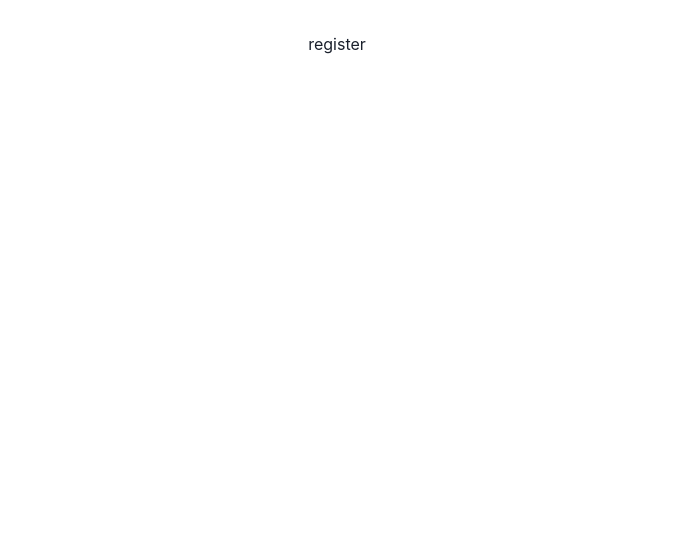
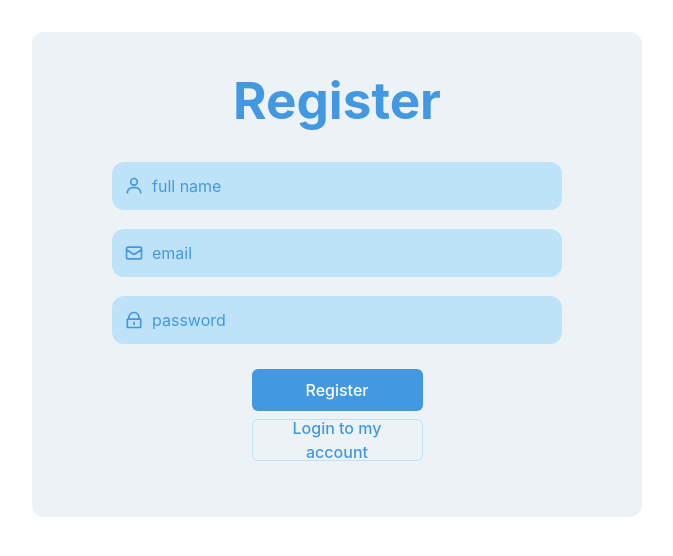
Before and after one commit to Zvki1/coscape_twentythirty_team, a React (Vite) app in the folder landing_page/: page /register in a window 1280 px wide. Shown: the top 556 px of the page, without its empty margins (303-976 px from the left). Built offline with nearby package versions, Linux system fonts and the light colour scheme.

Commit message:
register page

```diff
--- a/landing_page/src/App.jsx
+++ b/landing_page/src/App.jsx
@@ -1,8 +1,8 @@
 import './App.css'
 import { BrowserRouter as Router, Routes, Route } from 'react-router-dom';
+import Login from './pages/auth/logi';
+import Register from './pages/auth/register';
 
-import Login from './pages/auth/login';
-import Register from './pages/auth/register';
 
 function App() {
   return (
--- a/landing_page/src/pages/auth/login.jsx
+++ b/landing_page/src/pages/auth/logi.jsx
@@ -1,6 +1,4 @@
 import { HiOutlineMail } from "react-icons/hi";
-import { BiUser } from "react-icons/bi";
-
 import { RiLockLine } from "react-icons/ri";
 import { useState } from "react";
 import api from "../../api";
@@ -9,11 +7,10 @@ import api from "../../api";
 function Login() {
     const [user,setUser] = useState({
         email:"",
-        password:"",
-        name:""
+        password:""
     })
     const handleLogin=async()=>{
-        if(user.email && user.password && user.name){
+        if(user.email && user.password){
             console.log(user)
             const response = await api.post('/login', user)
             console.log(response)
@@ -22,25 +19,9 @@ function Login() {
   return (
     <div className="flex justify-center items-center py-10 px-20 text-main-blue bg-grayblue rounded-xl">
       <div>
-        <h1 className="font-bold mb-6">Register</h1>
+        <h1 className="font-bold mb-6">Login</h1>
         <div>
           <form>
-            <div className="relative w-[450px] h-[67px] flex items-center ">
-              <input
-                type="text"
-                required
-                placeholder="full name"
-                className="placeholder-main-blue flex-grow text-main-blue px-10 p-3 gap-2 bg-secondary-blue rounded-[12px]"
-                value={user.name}
-                onChange={(e)=>setUser({...user,name:e.target.value})}
-              />
-              <BiUser
-                className="absolute left-3 top-1/2 transform -translate-y-1/2"
-                size={20}
-                color="#4299E1"
-              />
-            </div>
-
             <div className="relative w-[450px] h-[67px] flex items-center ">
               <input
                 type="text"
@@ -74,11 +55,7 @@ function Login() {
           </form>
           <div className="flex flex-col py-4 gap-2 justify-center items-center">
             <button onClick={handleLogin} className="w-[171px] h-[42px] text-white  flex justify-center items-center p-2 gap-2 bg-[#4299E1] rounded-[6px]">
-              Login
-            </button>
-
-            <button className="w-[171px] h-[42px] flex justify-center items-center p-2 gap-2 border border-secondary-blue rounded-[6px]">
-              Login to my account
+              Register
             </button>
           </div>
         </div>
--- a/landing_page/src/pages/auth/register.jsx
+++ b/landing_page/src/pages/auth/register.jsx
@@ -1,6 +1,89 @@
-function Register(){
-    return (
-        <div>register</div>
-    )
+import { HiOutlineMail } from "react-icons/hi";
+import { BiUser } from "react-icons/bi";
+
+import { RiLockLine } from "react-icons/ri";
+import { useState } from "react";
+import api from "../../api";
+
+
+function Register() {
+    const [user,setUser] = useState({
+        email:"",
+        password:"",
+        name:""
+    })
+    const handleRegister=async()=>{
+        if(user.email && user.password && user.name){
+            console.log(user)
+            const response = await api.post('/Register', user)
+            console.log(response)
+        }
     }
-    export default Register
+  return (
+    <div className="flex justify-center items-center py-10 px-20 text-main-blue bg-grayblue rounded-xl">
+      <div>
+        <h1 className="font-bold mb-6">Register</h1>
+        <div>
+          <form>
+            <div className="relative w-[450px] h-[67px] flex items-center ">
+              <input
+                type="text"
+                required
+                placeholder="full name"
+                className="placeholder-main-blue flex-grow text-main-blue px-10 p-3 gap-2 bg-secondary-blue rounded-[12px]"
+                value={user.name}
+                onChange={(e)=>setUser({...user,name:e.target.value})}
+              />
+              <BiUser
+                className="absolute left-3 top-1/2 transform -translate-y-1/2"
+                size={20}
+                color="#4299E1"
+              />
+            </div>
+
+            <div className="relative w-[450px] h-[67px] flex items-center ">
+              <input
+                type="text"
+                placeholder="email"
+                required
+                value={user.email}
+                onChange={(e)=>setUser({...user,email:e.target.value})}
+                className="placeholder-main-blue flex-grow text-main-blue px-10 p-3 gap-2 bg-secondary-blue rounded-[12px]"
+              />
+              <HiOutlineMail
+                className="absolute left-3 top-1/2 transform -translate-y-1/2"
+                size={20}
+                color="#4299E1"
+              />
+            </div>
+            <div className="relative w-[450px] h-[67px] flex items-center ">
+              <input
+                type="password"
+                placeholder="password"
+                required
+                value={user.password}
+                onChange={(e)=>setUser({...user,password:e.target.value})}
+                className="placeholder-main-blue flex-grow px-10 p-3 gap-2 text-main-blue bg-secondary-blue rounded-[12px]"
+              />
+              <RiLockLine
+                className="absolute left-3 top-1/2 transform -translate-y-1/2"
+                size={20}
+                color="#4299E1"
+              />
+            </div>
+          </form>
+          <div className="flex flex-col py-4 gap-2 justify-center items-center">
+            <button onClick={handleRegister} className="w-[171px] h-[42px] text-white  flex justify-center items-center p-2 gap-2 bg-[#4299E1] rounded-[6px]">
+              Register
+            </button>
+
+            <button className="w-[171px] h-[42px] flex justify-center items-center p-2 gap-2 border border-secondary-blue rounded-[6px]">
+              Login to my account
+            </button>
+          </div>
+        </div>
+      </div>
+    </div>
+  );
+}
+export default Register;
```
Also changed, not shown: 1 other file (tests, documents, lock files or other folders).
